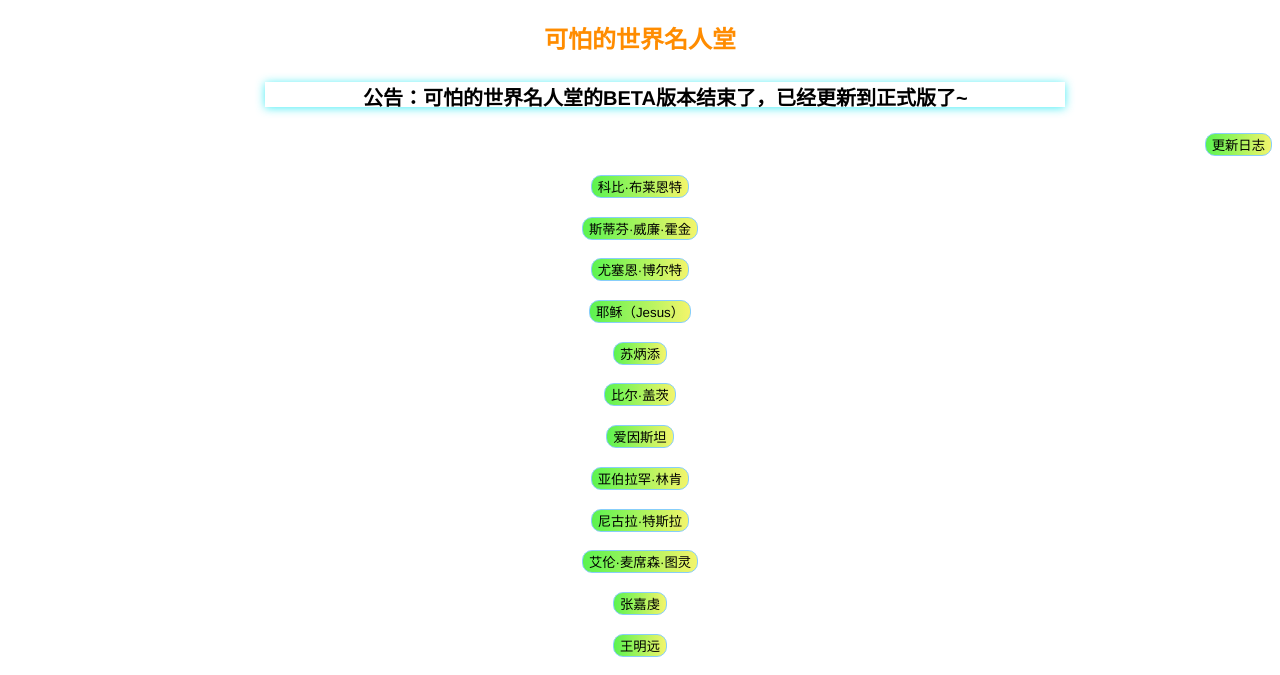
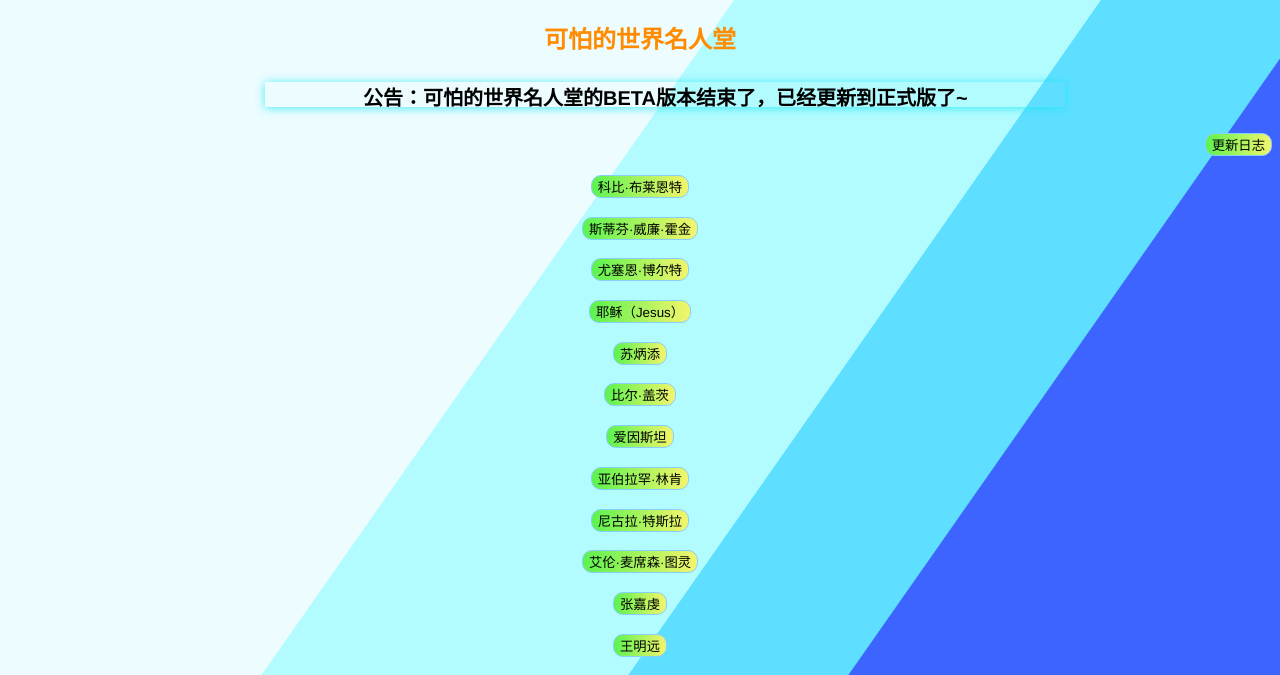
Before and after one commit to ZYY11282021/hall-of-fame, a plain HTML site: page index.html in a window 1280 px wide. Shown: the top 675 px of the page. Drawn offline with Linux system fonts and the light colour scheme.

Commit message:
Update index_style.css

```diff
--- a/index_style.css
+++ b/index_style.css
@@ -1,5 +1,9 @@
 * {
     font-family: Helvetica, "Microsoft Yahei", "PingFang SC", "Ubuntu Mono", sans-serif;
+}
+
+body {
+    background: linear-gradient(125deg, #ECFCFF 0%, #ECFCFF 40%, #B2FCFF calc(40% + 1px), #B2FCFF 60%, #5EDFFF calc(60% + 1px), #5EDFFF 72%, #3E64FF calc(72% + 1px), #3E64FF 100%);
 }
 
 h1{
```
